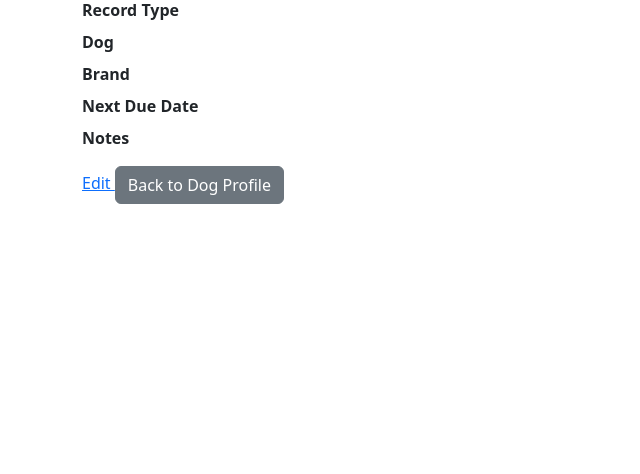
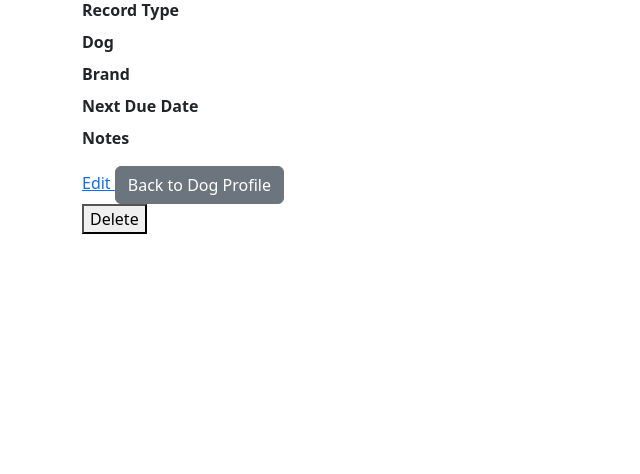
Before and after one commit to cageburns/DogCenterFoundations, an ASP.NET Core app: template DogCenterFoundations/Views/MedicalRecords/Details.cshtml in a window 1280 px wide. Shown: the part 171-645 px from the top of the page, without its empty margins (0-640 px from the left). Run offline with ASP.NET Core 8, Linux system fonts and the light colour scheme; the template is opened without the code that fills it, so the values that code supplies are empty; style sheets or scripts are compiled from the project's sources; some libraries are stand-ins or nearby versions.

Commit message:
Added missing delete modal in MedicalRecord Details

```diff
--- a/DogCenterFoundations/Views/MedicalRecords/Details.cshtml
+++ b/DogCenterFoundations/Views/MedicalRecords/Details.cshtml
@@ -43,3 +43,11 @@
 
 
 </div>
+
+<form asp-action="Delete"
+      asp-route-id="@Model.Id"
+      method="post"
+      onsubmit="return confirm('Are you sure you want to delete this medical record?');">
+
+    <button type="submit">Delete</button>
+</form>
```
